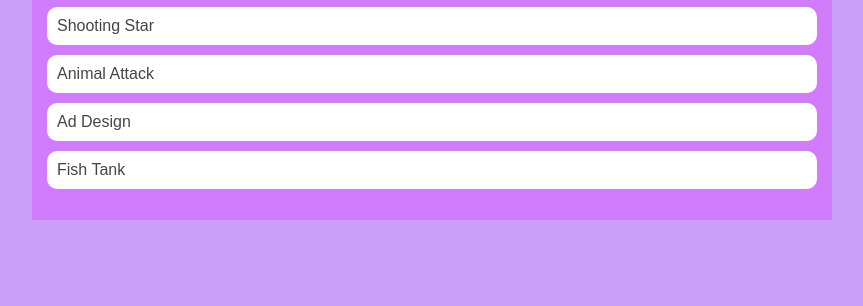
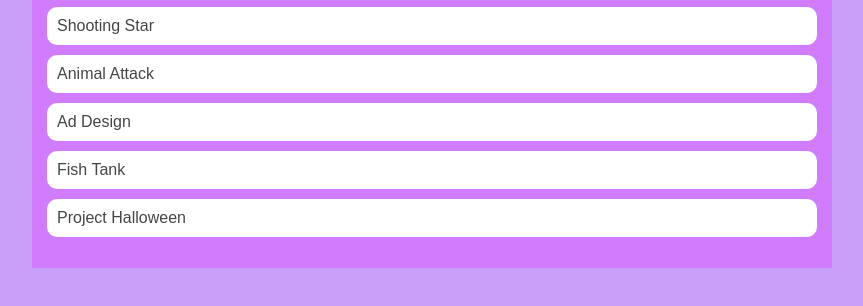
Before and after one commit to sophiaweaver/sophiaweaver.github.io, a plain HTML site: page portfolio.html in a window 1280 px wide. Shown: the part 420-726 px from the top of the page, without its empty margins (208-1071 px from the left). Drawn offline with Linux system fonts and the light colour scheme.

Commit message:
add halloween project

```diff
--- a/portfolio.html
+++ b/portfolio.html
@@ -125,6 +125,7 @@
                         <li><a href="https://www.khanacademy.org/computer-programming/spin-off-of-project-animal-attack/5355659648876544">Animal Attack</a></li>
                         <li><a href="https://www.khanacademy.org/computer-programming/spin-off-of-project-ad-design/6548764606644224">Ad Design</a></li>
                         <li><a href="https://www.khanacademy.org/computer-programming/spin-off-of-project-fish-tank/5253881832980480">Fish Tank</a></li>
+                        <li><a href="https://www.khanacademy.org/computer-programming/project-halloween/6576634225803264">Project Halloween</a></li>
                     </ul>
 
                 </div>
```
